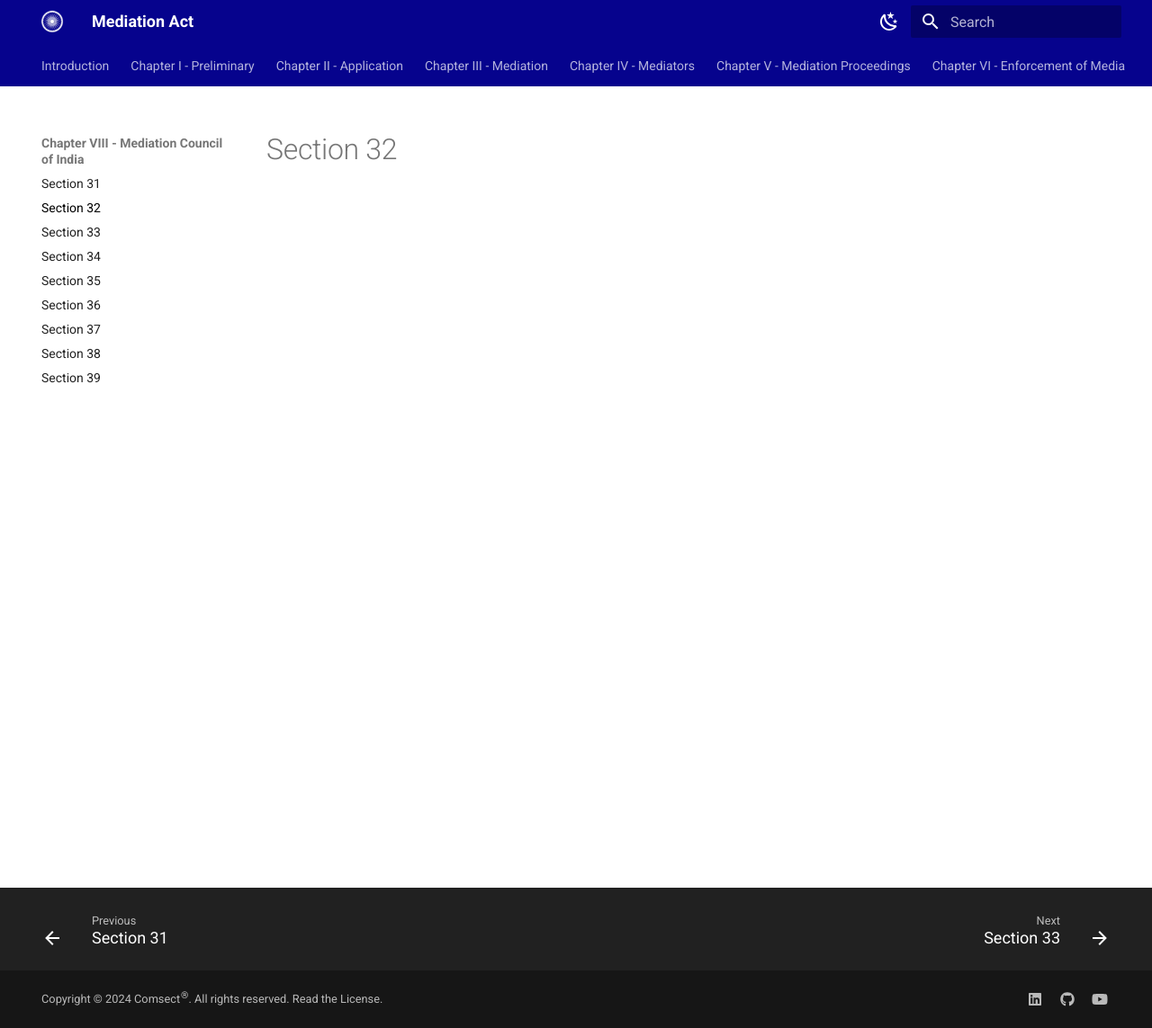
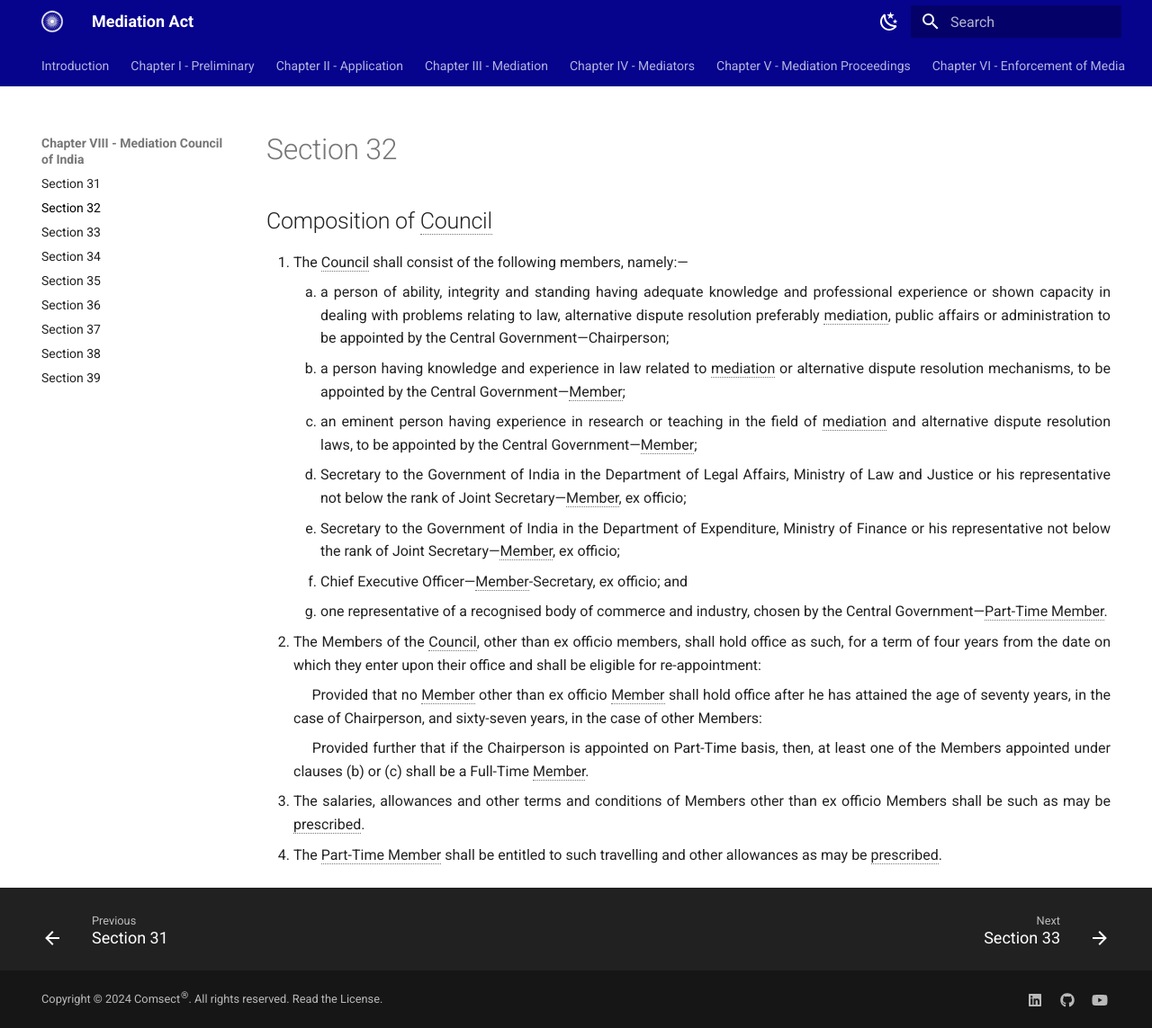
Before and after one commit to comsect/mediation-act, an MkDocs documentation site: the page built from docs/en/32.md, in a window 1280 px wide and 1143 px high. Shown: the whole window at 90% size. Built offline with MkDocs 1.6.1 and Material for MkDocs 9.7.7, drawn with Linux system fonts in a browser that asks for light colours.

Commit message:
add section-thirty-two

```diff
--- a/docs/en/32.md
+++ b/docs/en/32.md
@@ -3,3 +3,20 @@ hide:
     - toc
 description: Composition of Council
 ---
+
+## Composition of Council
+
+1. The Council shall consist of the following members, namely:—
+    1. a person of ability, integrity and standing having adequate knowledge and professional experience or shown capacity in dealing with problems relating to law, alternative dispute resolution preferably mediation, public affairs or administration to be appointed by the Central Government—Chairperson;
+    2. a person having knowledge and experience in law related to mediation or alternative dispute resolution mechanisms, to be appointed by the Central Government—Member;
+    3. an eminent person having experience in research or teaching in the field of mediation and alternative dispute resolution laws, to be appointed by the Central Government—Member;
+    4. Secretary to the Government of India in the Department of Legal Affairs, Ministry of Law and Justice or his representative not below the rank of Joint Secretary—Member, ex officio;
+    5. Secretary to the Government of India in the Department of Expenditure, Ministry of Finance or his representative not below the rank of Joint Secretary—Member, ex officio;
+    6. Chief Executive Officer—Member-Secretary, ex officio; and
+    7. one representative of a recognised body of commerce and industry, chosen by the Central Government—Part-Time Member.
+2. The Members of the Council, other than ex officio members, shall hold office as such, for a term of four years from the date on which they enter upon their office and shall be eligible for re-appointment: </p>&emsp; Provided that no Member other than ex officio Member shall hold office after he has attained the age of seventy years, in the case of Chairperson, and sixty-seven years, in the case of other Members: </p>&emsp; Provided further that if the Chairperson is appointed on Part-Time basis, then, at least one of the Members appointed under clauses (b) or (c) shall be a Full-Time Member.
+3. The salaries, allowances and other terms and conditions of Members other than ex officio Members shall be such as may be prescribed.
+4. The Part-Time Member shall be entitled to such travelling and other allowances as may be prescribed.
+
+
+*[Part-Time Member]: Subs. by Notification No. S.O. 4506(E), for “ Member” (w.e.f. 13-10-2023).
```
